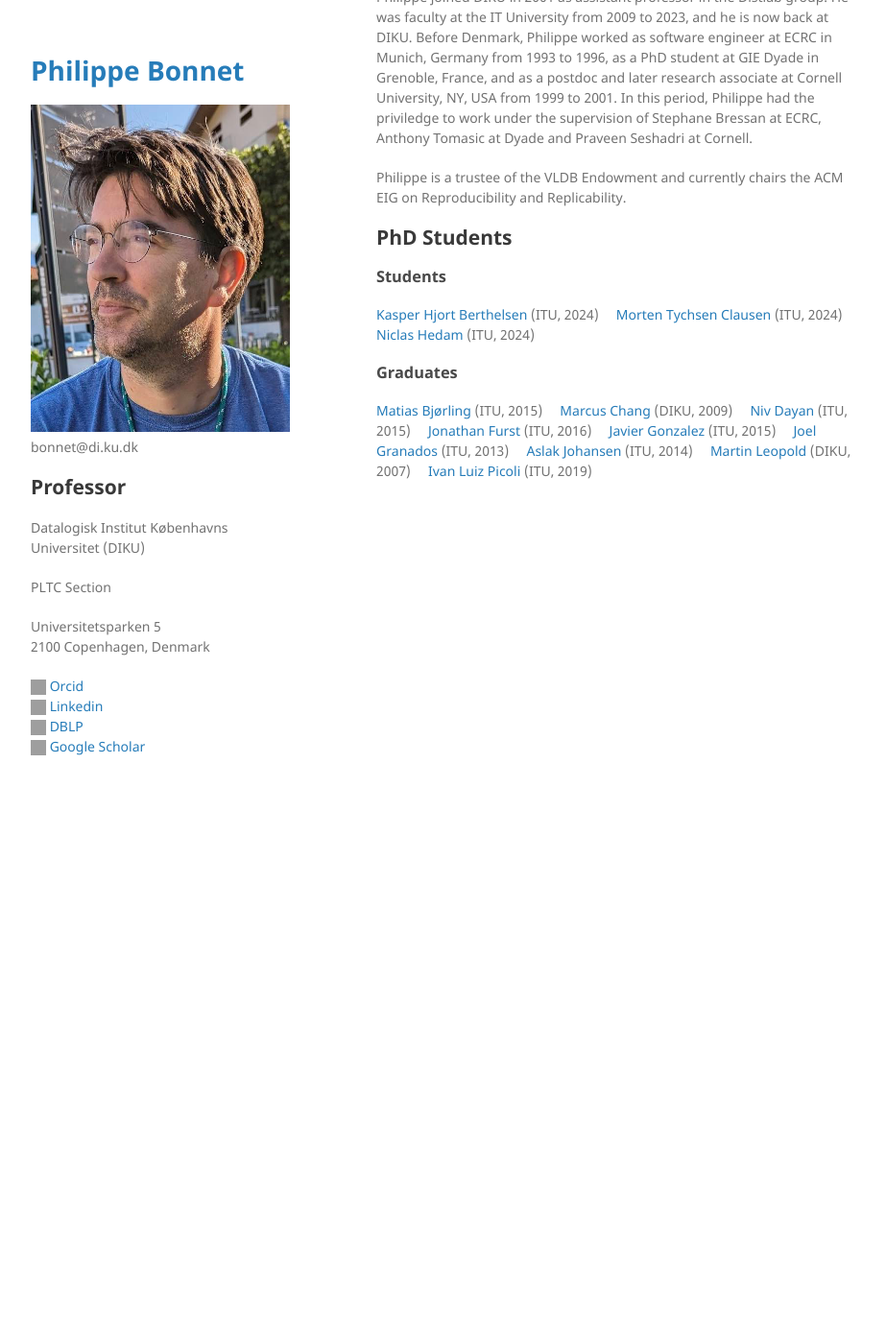
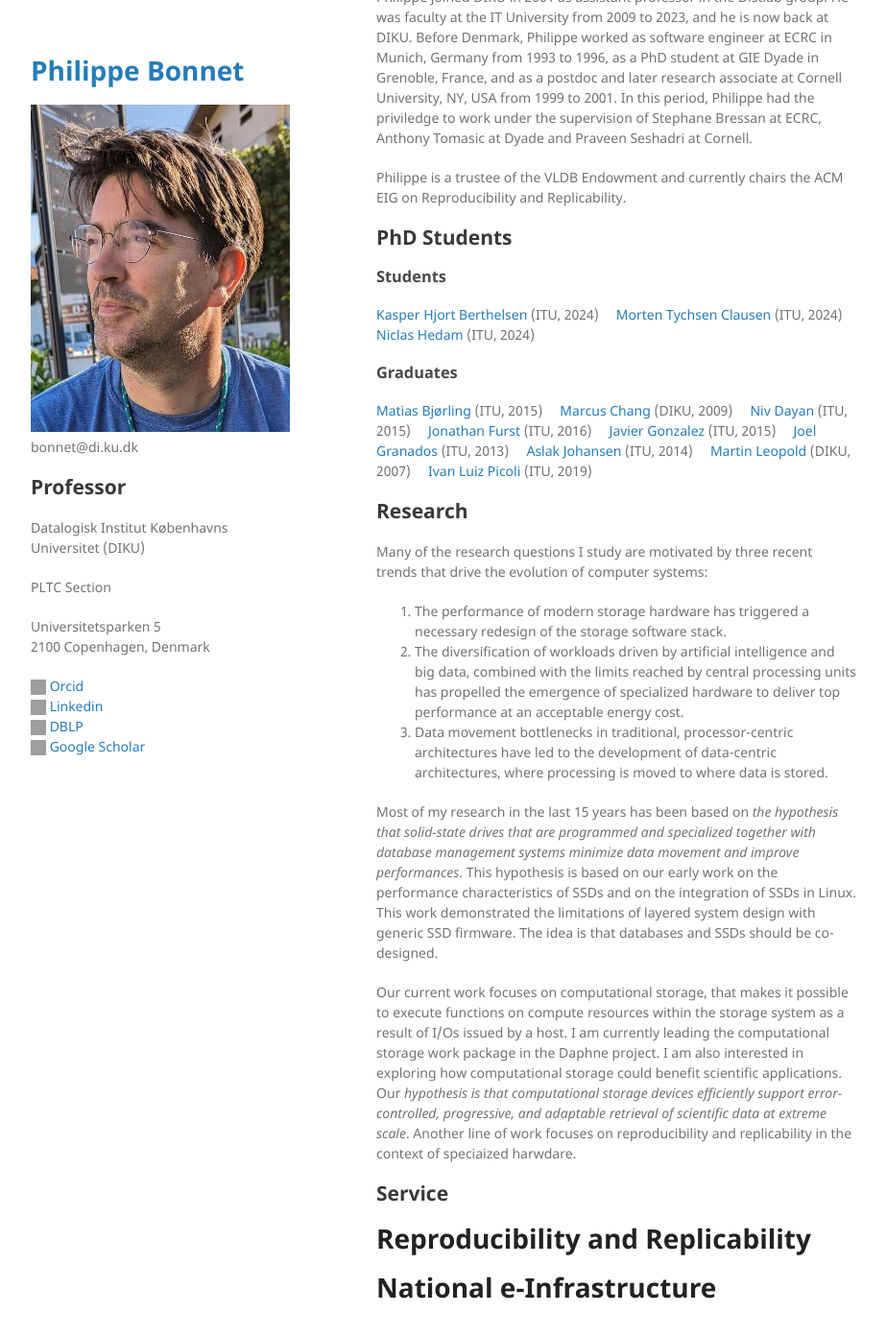
Before and after one commit to bonnet-p/bonnet-p.github.io, a Jekyll site: the page built from docs/index.md, in a window 1280 px wide and 1400 px high, scrolled down 575 px. Shown: the top 1392 px of the window at 96% size, without its empty margins (178-1101 px from the left). Built offline with Jekyll 4.4.1, drawn with Linux system fonts in a browser that asks for light colours; our own code applies the rules of GitHub Pages for plain Markdown files; grey boxes are pictures that could not be loaded.

Commit message:
Added Research

```diff
--- a/docs/index.md
+++ b/docs/index.md
@@ -57,3 +57,36 @@ and Replicability.
 [Aslak Johansen](http://www.linkedin.com/pub/aslak-johansen/8/90b/554) (ITU, 2014) &nbsp; &nbsp;
 [Martin Leopold](https://www.linkedin.com/in/martin-leopold-9444222/?originalSubdomain=dk) (DIKU, 2007) &nbsp; &nbsp;
 [Ivan Luiz Picoli](https://www.linkedin.com/in/ivan-luiz-picoli-b34672105/?originalSubdomain=dk) (ITU, 2019)
+
+## Research
+
+Many of the research questions I study are motivated by three recent trends that drive the
+evolution of computer systems:
+1. The performance of modern storage hardware has triggered a
+necessary redesign of the storage software stack.
+2. The diversification of workloads driven by artificial
+intelligence and big data, combined with the limits reached by central processing units has propelled
+the emergence of specialized hardware to deliver top performance at an acceptable energy cost.
+3. Data movement bottlenecks in traditional, processor-centric architectures have led to the
+development of data-centric architectures, where processing is moved to where data is stored.
+
+Most of my research in the last 15 years has been based on *the hypothesis that solid-state drives
+that are programmed and
+specialized together with database management systems minimize data movement and improve performances*.
+This hypothesis is based on our early work on the
+performance characteristics of SSDs and on the integration of SSDs in Linux. This work
+demonstrated the limitations of layered system design with generic SSD firmware.
+The idea is that databases and SSDs should be co-designed.
+
+Our current work focuses on computational storage, that makes it possible to execute functions
+on compute resources within the storage system as a result of I/Os issued by a host.
+I am currently leading the computational storage work package in the Daphne project.
+I am also interested in exploring how computational storage could benefit scientific applications.
+Our *hypothesis is that computational storage devices efficiently support error-controlled, progressive, and adaptable retrieval of scientific data at extreme scale*.
+Another line of work focuses on reproducibility and replicability in the context of speciaized harwdare.
+
+## Service
+
+# Reproducibility and Replicability
+
+# National e-Infrastructure
```
